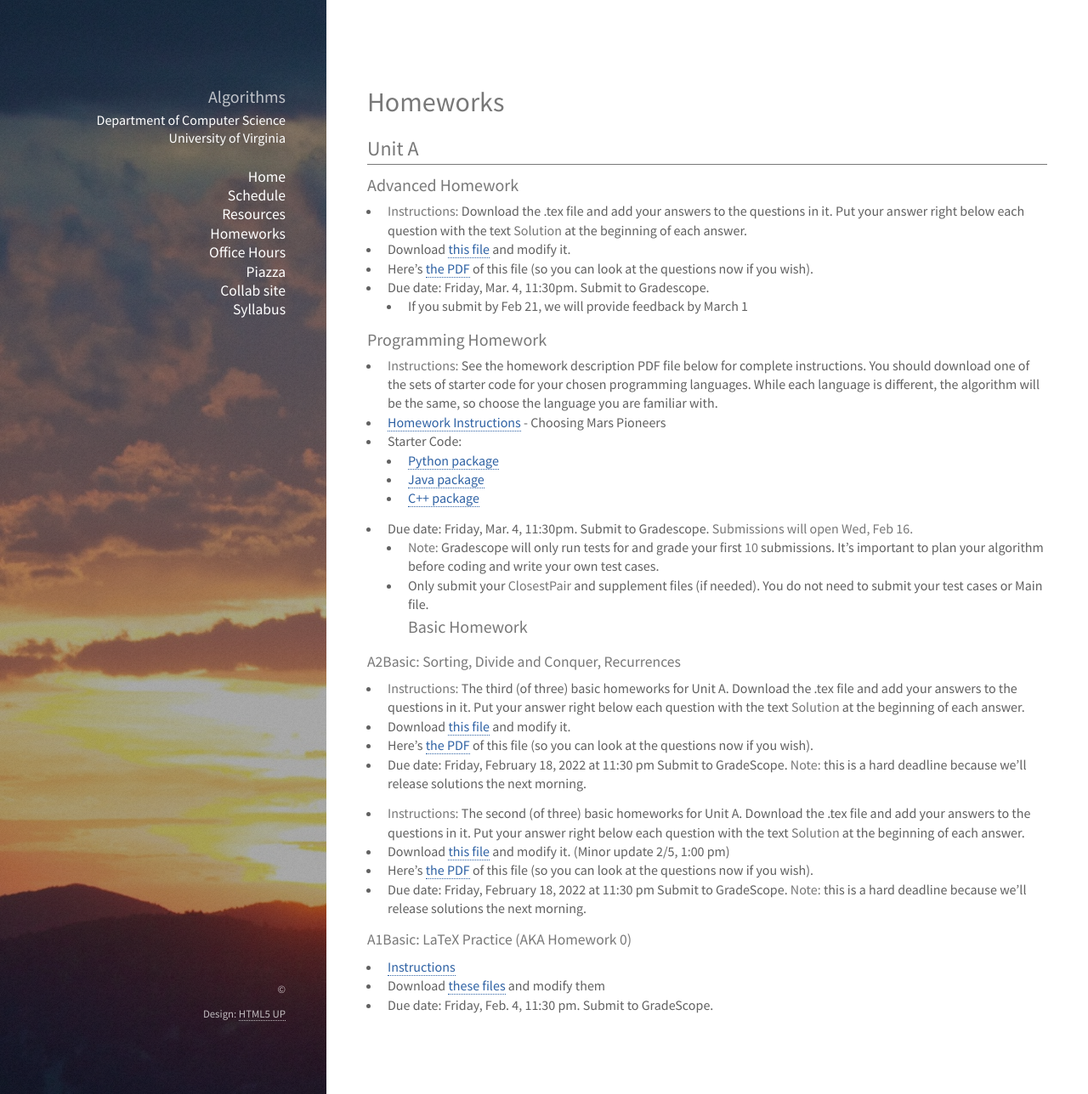
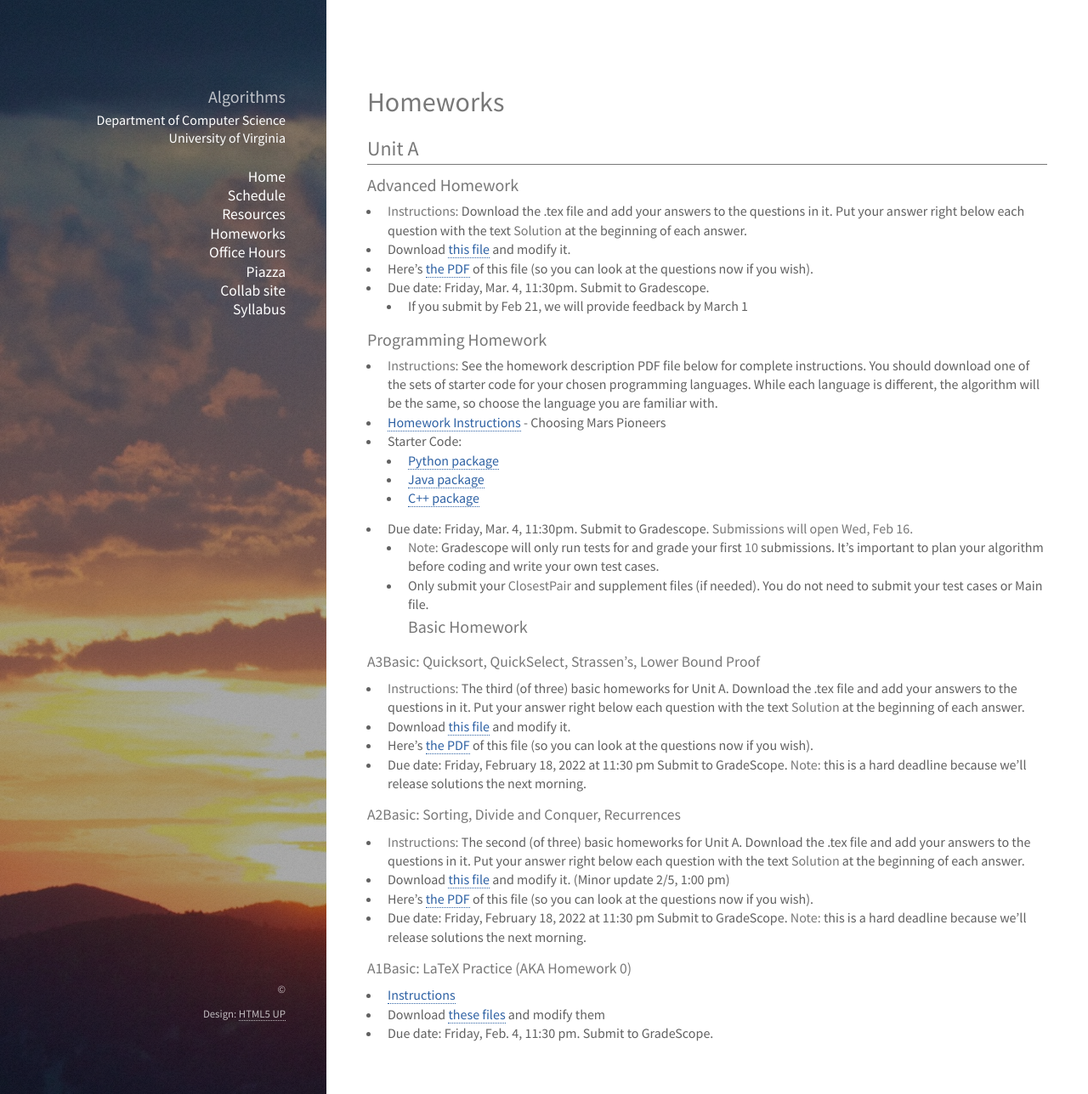
Before and after one commit to uva-cs/cs4102-s22, a Jekyll site: the page built from homework/index.md, in a window 1280 px wide and 1288 px high. Shown: the whole window at 85% size. Built offline with Jekyll 4.4.1, drawn with Linux system fonts in a browser that asks for light colours; nearby versions of some CDN libraries; library files that are not in the unit come from our copies.

Commit message:
tweak to addition of 3rd basic HW for Unit A

```diff
--- a/homework/index.md
+++ b/homework/index.md
@@ -28,12 +28,14 @@ title: Schedule - CS4102 Algorithms - Spring 2022
     * Only submit your **ClosestPair** and supplement files (if needed).  You do not need to submit your test cases or Main file.
 ### Basic Homework
 
-#### A2Basic: Sorting, Divide and Conquer, Recurrences
+#### A3Basic: Quicksort, QuickSelect, Strassen's, Lower Bound Proof
 
 * **Instructions:** The third (of three) basic homeworks for Unit A. Download the .tex file and add your answers to the questions in it. Put your answer right below each question with the text **Solution** at the beginning of each answer.
 * Download [this file](../unita/basic/latex/cs4102_a-basic3.tex) and modify it.
 * Here's [the PDF](../unita/basic/latex/cs4102_a-basic3.pdf) of this file (so you can look at the questions now if you wish).
 * Due date: Friday, February 18, 2022 at 11:30 pm  Submit to GradeScope. **Note:** this is a hard deadline because we'll release solutions the next morning.
+
+#### A2Basic: Sorting, Divide and Conquer, Recurrences
 
 * **Instructions:** The second (of three) basic homeworks for Unit A. Download the .tex file and add your answers to the questions in it. Put your answer right below each question with the text **Solution** at the beginning of each answer.
 * Download [this file](../unita/basic/latex/cs4102_a-basic2.tex) and modify it. (Minor update 2/5, 1:00 pm)
```
